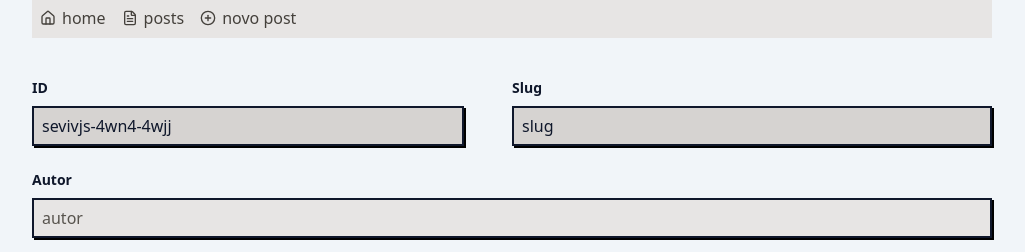
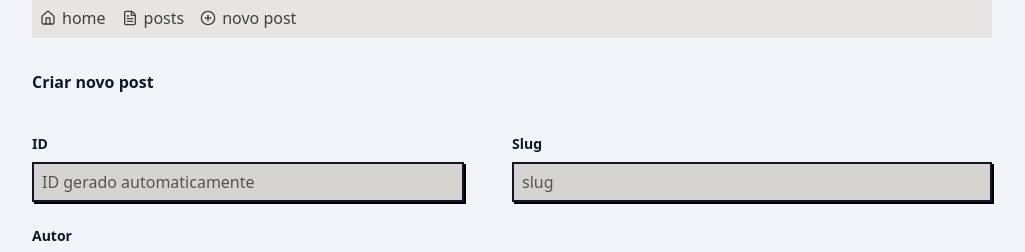
Before and after one commit to marlonnl/blog-nextjs, a Next.js app: page /admin/post/new in a window 1280 px wide. Shown: the part 206-458 px from the top of the page, without its empty margins (128-1153 px from the left). Built offline with nearby package versions, Linux system fonts and the light colour scheme.

Commit message:
✨ created Edit post page

```diff
--- a/src/app/admin/post/[id]/page.tsx
+++ b/src/app/admin/post/[id]/page.tsx
@@ -1,5 +1,14 @@
+import { ManagePostForm } from "@/components/admin/ManagePostForm"
 import { SpinLoader } from "@/components/SpinLoader"
+import { makePublicPost } from "@/dto/post"
+import { findPostByIdAdmin } from "@/lib/posts/queries/admin"
+import { Metadata } from "next"
+import { notFound } from "next/navigation"
 import { Suspense } from "react"
+
+export const metadata: Metadata = {
+  title: "Editar post",
+}
 
 type AdminPostIdPageProps = {
   params: Promise<{ id: string }>
@@ -7,7 +16,18 @@ type AdminPostIdPageProps = {
 
 async function PostContent({ params }: AdminPostIdPageProps) {
   const { id } = await params
-  return <div>admin post id: {id}</div>
+  const post = await findPostByIdAdmin(id).catch()
+
+  if (!post) notFound()
+
+  const publicPost = makePublicPost(post)
+
+  return (
+    <div>
+      <h2 className="font-bold">Editar post</h2>
+      <ManagePostForm publicPost={publicPost} />
+    </div>
+  )
 }
 
 export default function AdminPostIdPage({ params }: AdminPostIdPageProps) {
--- a/src/app/admin/post/new/page.tsx
+++ b/src/app/admin/post/new/page.tsx
@@ -1,5 +1,15 @@
 import { ManagePostForm } from "@/components/admin/ManagePostForm"
+import { Metadata } from "next"
+
+export const metadata: Metadata = {
+  title: "Criar post",
+}
 
 export default async function AdminPostNewPage() {
-  return <ManagePostForm />
+  return (
+    <div>
+      <h2 className="font-bold">Criar novo post</h2>
+      <ManagePostForm />
+    </div>
+  )
 }
--- a/src/components/admin/ManagePostForm/index.tsx
+++ b/src/components/admin/ManagePostForm/index.tsx
@@ -5,9 +5,15 @@ import { MarkdownEditor } from "@/components/MarkdownEditor"
 import { useState } from "react"
 import { ImageUploader } from "../ImageUploader"
 import { InputCheckbox } from "@/components/InputCheckbox"
+import { PublicPost } from "@/dto/post"
+import { Button } from "@/components/Button"
 
-export function ManagePostForm() {
-  const [contentValue, setContentValue] = useState("")
+type ManagePostFormProps = {
+  publicPost?: PublicPost
+}
+
+export function ManagePostForm({ publicPost }: ManagePostFormProps) {
+  const [contentValue, setContentValue] = useState(publicPost?.content || "")
 
   return (
     <form action="" className="my-10">
@@ -20,7 +26,7 @@ export function ManagePostForm() {
             placeholder="ID gerado automaticamente"
             type="text"
             readOnly
-            defaultValue={"sevivjs-4wn4-4wjj"}
+            defaultValue={publicPost?.id || ""}
             className="w-[45%]"
           />
 
@@ -31,7 +37,7 @@ export function ManagePostForm() {
             placeholder="slug"
             type="text"
             readOnly
-            defaultValue={"slug"}
+            defaultValue={publicPost?.slug || ""}
             className="w-[50%]"
           />
         </div>
@@ -41,7 +47,7 @@ export function ManagePostForm() {
           name="author"
           type="text"
           placeholder="autor"
-          defaultValue={""}
+          defaultValue={publicPost?.author || ""}
         />
 
         <Input
@@ -49,14 +55,14 @@ export function ManagePostForm() {
           placeholder="título do novo post"
           name="title"
           type="text"
-          defaultValue={""}
+          defaultValue={publicPost?.title || ""}
         />
         <Input
           labelText="Trecho/resumo"
           placeholder="trecho ou resumo"
           name="excerpt"
           type="text"
-          defaultValue={""}
+          defaultValue={publicPost?.excerpt || ""}
         />
 
         <MarkdownEditor
@@ -75,7 +81,7 @@ export function ManagePostForm() {
             name="coverImageUrl"
             placeholder="coloque a url da imagem para ser usada como capa"
             type="text"
-            defaultValue={""}
+            defaultValue={publicPost?.coverImageUrl || ""}
             className="w-[50%]"
           />
 
@@ -83,8 +89,11 @@ export function ManagePostForm() {
             labelText="Publicar postagem?"
             type="checkbox"
             name="published"
+            defaultChecked={publicPost?.published || false}
           />
         </div>
+
+        <Button>Enviar</Button>
       </div>
     </form>
   )
--- /dev/null
+++ b/src/dto/post.ts
@@ -0,0 +1,17 @@
+import { PostModel } from "@/models/post/post-model"
+
+export type PublicPost = Omit<PostModel, "updatedAt">
+
+export const makePublicPost = (post: PostModel) => {
+  return {
+    id: post.id,
+    slug: post.slug,
+    title: post.title,
+    excerpt: post.excerpt,
+    author: post.author,
+    content: post.content,
+    coverImageUrl: post.coverImageUrl,
+    createdAt: post.createdAt,
+    published: post.published,
+  }
+}
```
